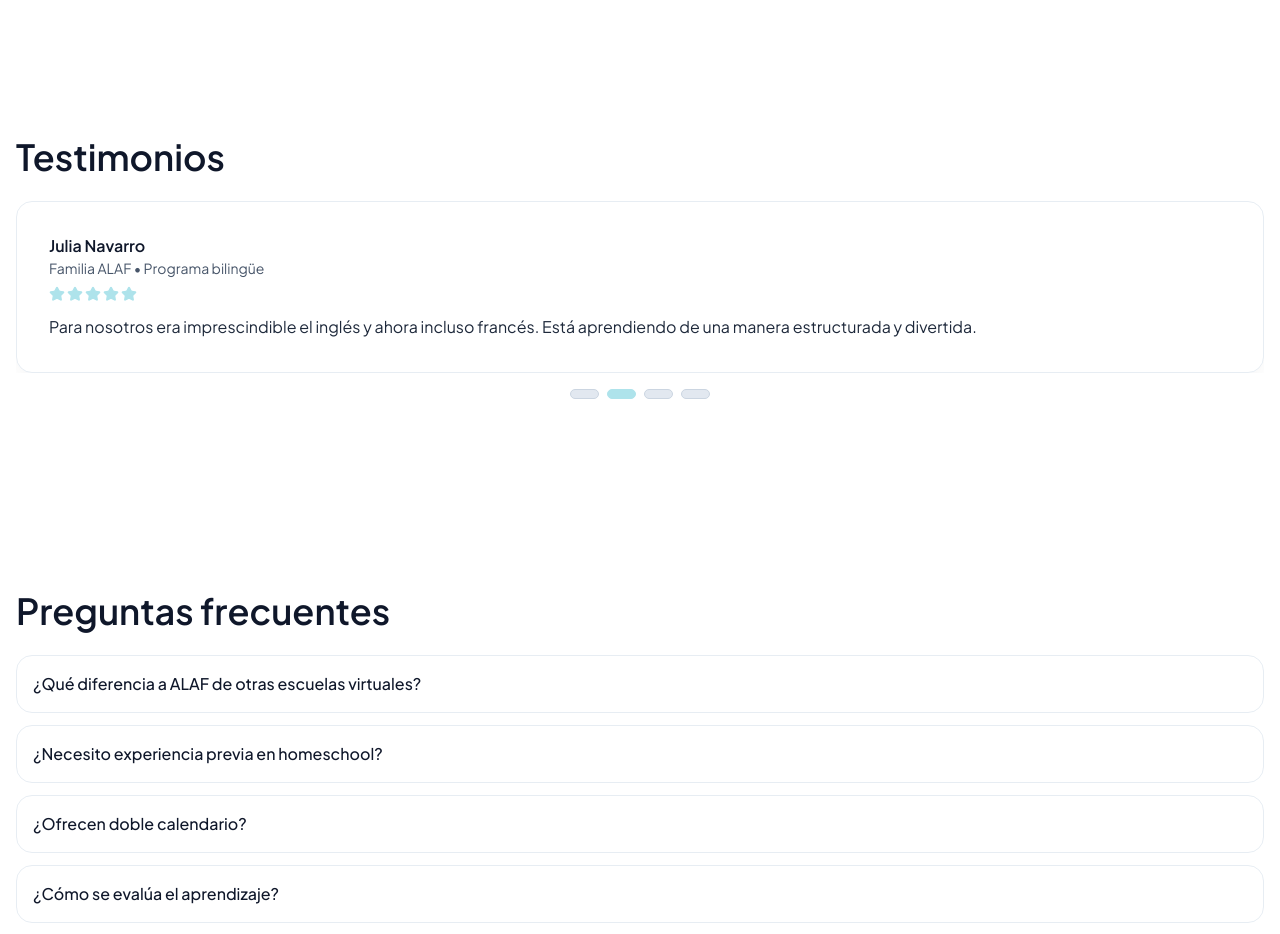
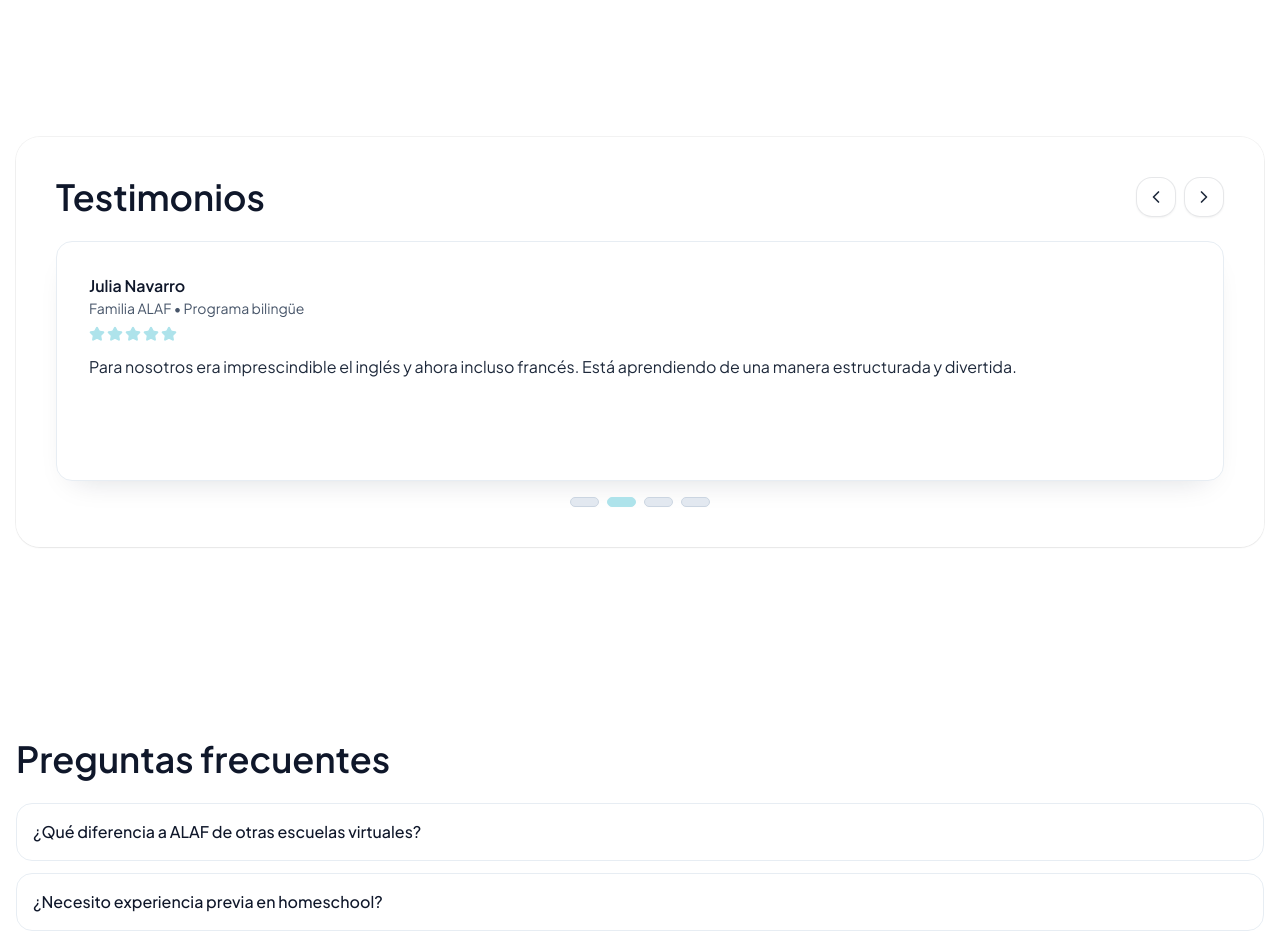
Before and after one commit to lulabtechnology/Alaf, a Next.js app: page / in a window 1280 px wide. Shown: the part 3800-4734 px from the top of the page. Built offline with nearby package versions, Linux system fonts and the light colour scheme.

Commit message:
Update testimonials.tsx

```diff
--- a/app/(site)/components/testimonials.tsx
+++ b/app/(site)/components/testimonials.tsx
@@ -1,7 +1,7 @@
 "use client";
 
-import { useEffect, useState } from "react";
-import { Star } from "lucide-react";
+import { useEffect, useMemo, useState } from "react";
+import { ChevronLeft, ChevronRight, Star } from "lucide-react";
 
 type Testimonial = {
   name: string;
@@ -47,7 +47,7 @@ function Stars({ value }: { value: number }) {
       {Array.from({ length: 5 }).map((_, i) => (
         <Star
           key={i}
-          className="w-4 h-4"
+          className="h-4 w-4"
           style={{
             color: i < value ? "var(--celeste)" : "#e2e8f0",
             fill: i < value ? "var(--celeste)" : "transparent",
@@ -62,42 +62,57 @@ function Stars({ value }: { value: number }) {
 export function Testimonials() {
   const [idx, setIdx] = useState(0);
 
+  const total = DATA.length;
+  const prev = () => setIdx((p) => (p - 1 + total) % total);
+  const next = () => setIdx((p) => (p + 1) % total);
+
+  const active = useMemo(() => DATA[idx], [idx]);
+
   // auto-avance cada 5s
   useEffect(() => {
-    const id = setInterval(() => setIdx((p) => (p + 1) % DATA.length), 5000);
-    return () => clearInterval(id);
-  }, []);
+    const id = window.setInterval(() => setIdx((p) => (p + 1) % total), 5000);
+    return () => window.clearInterval(id);
+  }, [total]);
 
   return (
     <section id="testimonios" className="section">
       <div className="container-max">
-        <h2 className="h2 mb-6">Testimonios</h2>
+        <div className="rounded-3xl bg-white/70 p-6 shadow-sm ring-1 ring-black/5 md:p-10">
+          <div className="flex flex-col gap-4 md:flex-row md:items-end md:justify-between">
+            <h2 className="h2">Testimonios</h2>
 
-        <div className="relative">
-          {/* Slides */}
-          <div className="overflow-hidden">
-            {DATA.map((t, i) => (
-              <article
-                key={t.name + i}
-                className={`card p-6 md:p-8 transition-opacity duration-500 ${
-                  idx === i ? "opacity-100" : "opacity-0 pointer-events-none absolute inset-0"
-                }`}
+            <div className="flex items-center gap-2">
+              <button
+                type="button"
+                onClick={prev}
+                className="inline-flex h-10 w-10 items-center justify-center rounded-2xl border border-slate-900/10 bg-white/70 shadow-sm backdrop-blur transition hover:bg-white"
+                aria-label="Testimonio anterior"
               >
-                <div className="mb-2">
-                  <div className="font-semibold text-slate-900">{t.name}</div>
-                  <div className="text-slate-600 text-sm">{t.subtitle}</div>
+                <ChevronLeft className="h-5 w-5 text-slate-800" />
+              </button>
+              <button
+                type="button"
+                onClick={next}
+                className="inline-flex h-10 w-10 items-center justify-center rounded-2xl border border-slate-900/10 bg-white/70 shadow-sm backdrop-blur transition hover:bg-white"
+                aria-label="Siguiente testimonio"
+              >
+                <ChevronRight className="h-5 w-5 text-slate-800" />
+              </button>
+            </div>
           </div>
 
-                <Stars value={t.rating} />
-
-                <p className="text-slate-800 leading-relaxed mt-3">
-                  {t.quote}
-                </p>
-              </article>
-            ))}
+          <div className="mt-6">
+            <article className="card min-h-[240px] p-6 md:p-8">
+              <div className="mb-2">
+                <div className="font-semibold text-slate-900">{active.name}</div>
+                <div className="text-sm text-slate-600">{active.subtitle}</div>
               </div>
 
-          {/* Dots */}
+              <Stars value={active.rating} />
+
+              <p className="mt-3 leading-relaxed text-slate-800">{active.quote}</p>
+            </article>
+
             <div className="mt-4 flex items-center justify-center gap-2">
               {DATA.map((_, i) => (
                 <button
@@ -111,6 +126,7 @@ export function Testimonials() {
             </div>
           </div>
         </div>
+      </div>
     </section>
   );
 }
```
Lines whose indentation alone changed are shown as unchanged.
